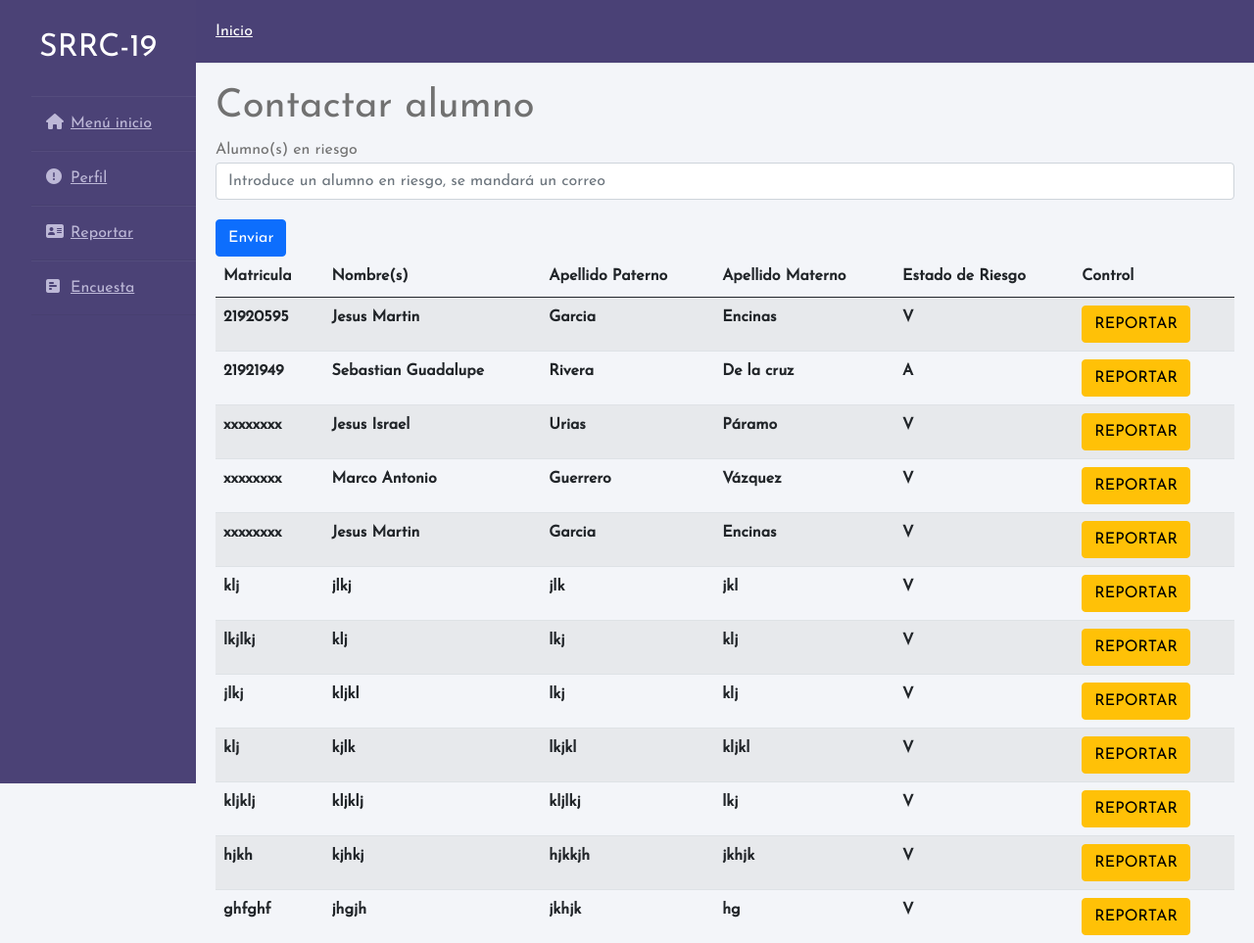
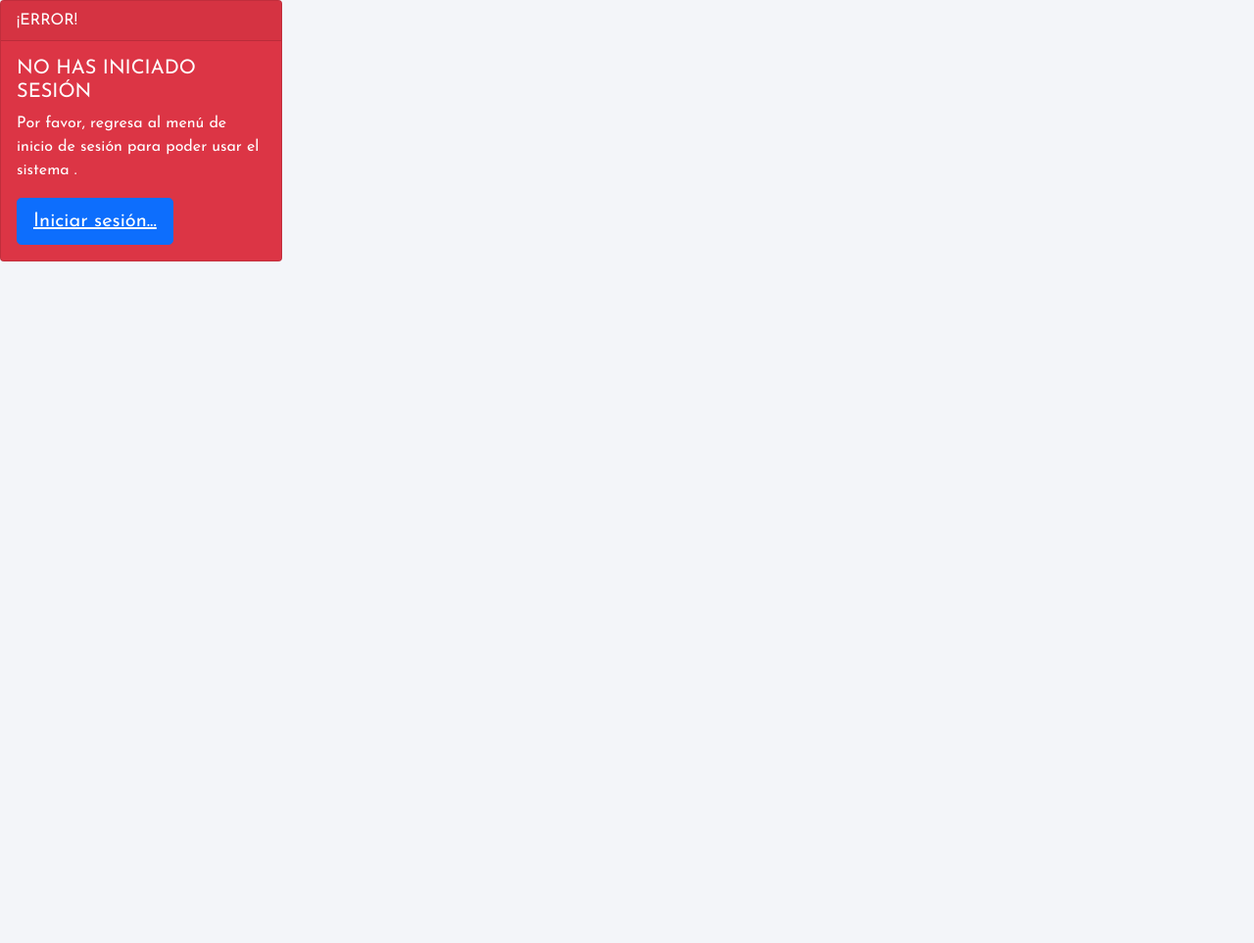
Before and after one commit to Sniper-Monkeys/UNISON, a Django app: page /contactar/ in a window 1280 px wide. Shown: the top 963 px of the page at 98% size. After the commit the page ends 267 px from the top, so only its background shows below. Run offline with Django 3.2, Linux system fonts and the light colour scheme; data comes from the database, SQL or seed files in the repository; both versions use the stored data as it was after the commit; lists and menus that the app fills with data are empty; some libraries are stand-ins or nearby versions.

Commit message:
MODIFICACIONES: ------------------------------------------ *Agregué una vista para indicar que el usuario no inició sesión en caso de que intente acceder al menú principal

```diff
--- a/UNISON/SISTEMACOVID/SRRC19/static/css/main.css
+++ b/UNISON/SISTEMACOVID/SRRC19/static/css/main.css
@@ -1,5 +1,8 @@
 @import url('https://fonts.googleapis.com/css?family=Josefin+Sans&display=swap');
 
+a{
+    color:white;
+}
 * {
     margin: 0;
     padding: 0;
--- a/UNISON/SISTEMACOVID/SRRC19/templates/index.html
+++ b/UNISON/SISTEMACOVID/SRRC19/templates/index.html
@@ -13,6 +13,7 @@
 
 </head>
 <body>
+{% if user.is_authenticated %}
     <div class="wrapper">
         <div class="sidebar">
             <h2>SRRC-19</h2>
@@ -26,7 +27,6 @@
         <div class="main_content">
             <div class="header">
                 <div class>
-                {% if user.is_authenticated %}
                     <form method="POST" action="{% url 'salidapagina' %}">
                         <h1>
                             Bienvendido {{ user.username }}
@@ -34,9 +34,6 @@
                         </h1>
                         {% csrf_token %}
                     </form>
-                {% else %}
-                    <a href="{% url 'ingresarpagina' %}">Inicio</a>
-                {% endif %}
                 </div>
             </div>
             <div class="info">
@@ -81,7 +78,8 @@
                                         <th scope="row">{{ alumno.ApellidoMaterno }} </th>
                                         <th scope="row">{{ alumno.Riesgo }}</th>
                                         <th scope="row">
-                                        <button type="submit" value="Submit" class="btn btn-warning">REPORTAR</button>
+                                            <button type="submit" value="Submit" class="btn btn-warning">REPORTAR
+                                            </button>
                                         </th>
                                     </tr>
                                 {% endfor %}
@@ -94,7 +92,22 @@
             </div>
         </div>
     </div>
+    </body>
 
+{% else %}
+    <body>
 
+    <div class="card text-white bg-danger mb-3" style="max-width: 18rem;">
+        <div class="card-header">¡ERROR!</div>
+        <div class="card-body">
+            <h5 class="card-title">NO HAS INICIADO SESIÓN</h5>
+            <p class="card-text">Por favor, regresa al menú de inicio de sesión para poder usar el sistema .</p>
+            <button type="button" class="btn btn-primary btn-lg btn-block">
+                <a href="{% url 'ingresarpagina' %}">Iniciar sesión...</a>
+
+        </div>
+    </div>
     </body>
+{% endif %}
+
 </html>
```
Also changed, not shown: Universidad.db. Lines whose indentation alone changed are shown as unchanged.
